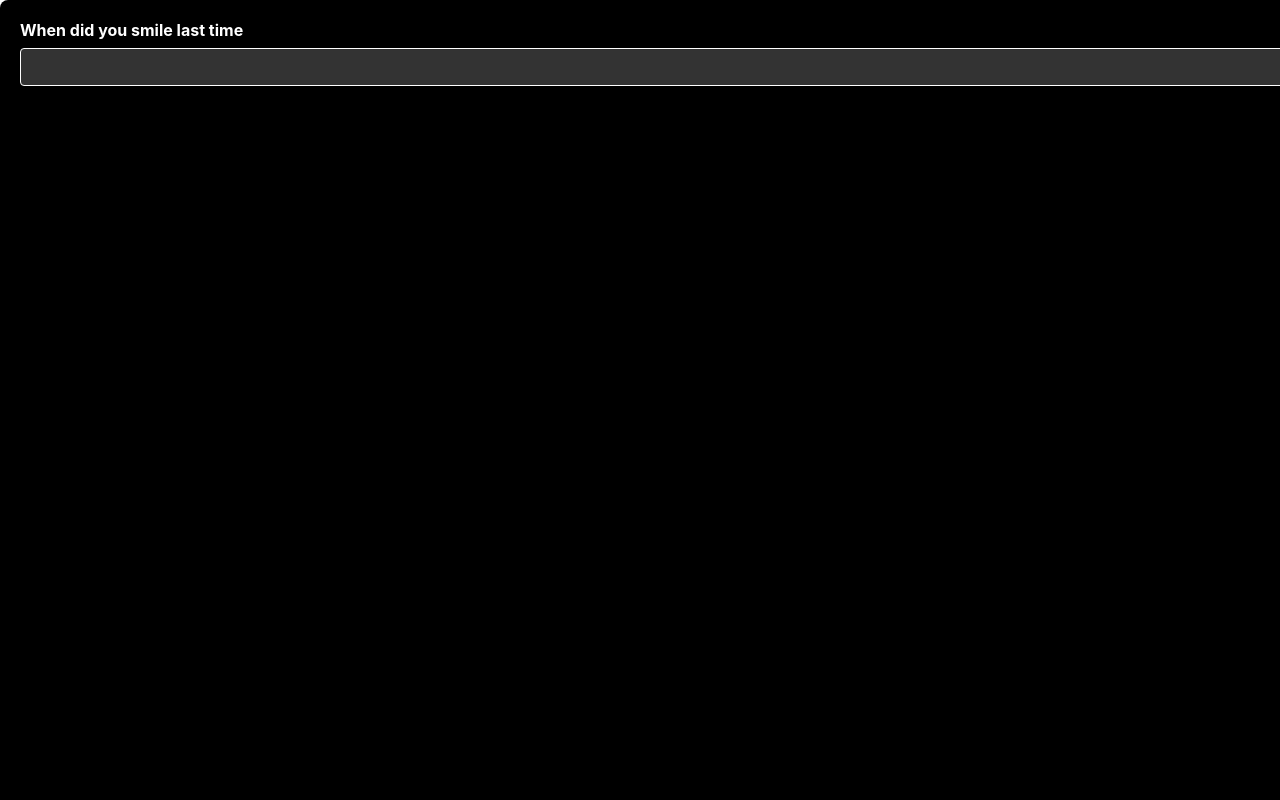
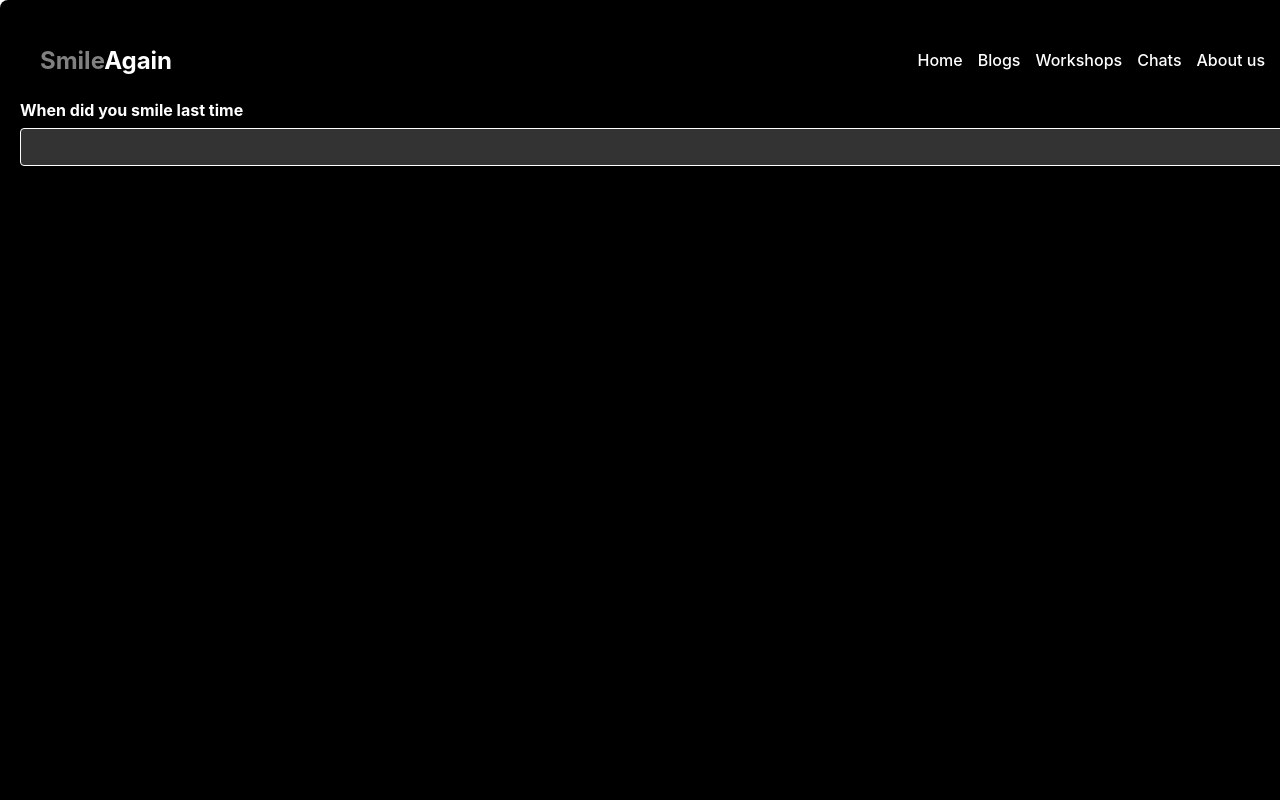
Before and after one commit to saisreekantam/SMILE_AGAIN, a React (Create React App) app in the folder frontend/: page /home in a window 1280 px wide. Shown: the top 800 px of the page. Built offline with nearby package versions, Linux system fonts and the light colour scheme.

Commit message:
Problem Description Page

```diff
--- /dev/null
+++ b/frontend/src/NavAfterLogin.css
@@ -0,0 +1,43 @@
+.TopNavBar {
+    display: flex;
+    justify-content: space-between; /* Space out Logo and Links */
+    align-items: center; /* Vertically center the elements */
+    height: 80px;
+    width: 100%; /* Ensure it takes full width of the parent */
+    padding: 0 20px; /* Optional: padding to add some space on the sides */
+    color: black;
+    box-sizing: border-box; /* Ensures padding doesn't affect width */
+  }
+  .Smile{
+    color: gray;
+  }
+  .Again{
+    color: white;
+  }
+
+  .Logo {
+    font-size: 24px;
+    font-weight: bold;
+    white-space: nowrap; /* Prevent logo text from wrapping */
+  }
+
+
+  .Links {
+    display: flex; /* Align links horizontally */
+    gap: 15px; /* Space between the links */
+    margin-left: auto; /* Push Links div to the right */
+    flex-wrap: nowrap; /* Ensure no wrapping of links */
+    color: white;
+  }
+
+  .Links a {
+    text-decoration: none;
+    color: white;
+    font-size: 16px;
+    font-weight: 500;
+    white-space: nowrap; /* Prevent links from wrapping */
+  }
+
+  .TopNavBar {
+    overflow: hidden; /* Prevent horizontal scroll */
+  }
--- /dev/null
+++ b/frontend/src/NavAfterLogin.js
@@ -0,0 +1,27 @@
+import React from "react";
+import "./NavAfterLogin.css"
+
+const NavAfterLogin=() => {
+    const userName=localStorage.getItem("username");
+    return(
+        <div className="navContainer">
+            <nav className="TopNavBar">
+                <div className="Logo">
+                    <span className="Smile">Smile</span>
+                    <span className="Again">Again</span>
+                </div>
+                <div className="Links">
+                    <a href="">Home</a>
+                    <a href="">Blogs</a>
+                    <a href="">Workshops</a>
+                    <a href="">Chats</a>
+                    <a href="">About us</a>
+                    <a href="/profile">{userName}</a>
+                </div>
+            </nav>
+        </div>
+    );
+
+}
+
+export default NavAfterLogin;
--- a/frontend/src/ProblemDescriptionFile.css
+++ b/frontend/src/ProblemDescriptionFile.css
@@ -8,7 +8,7 @@
     border-radius: 8px;
     box-shadow: 0 4px 8px rgba(255, 255, 255, 0.1);
     width: 100%;
-    max-width: 1300px;
+    max-width: 1500px;
     margin: auto;
     height: 1000px;
   }
--- a/frontend/src/ProblemDescriptionForm.js
+++ b/frontend/src/ProblemDescriptionForm.js
@@ -1,5 +1,6 @@
 import React,{useState} from "react";
 import "./ProblemDescriptionFile.css";
+import NavAfterLogin from "./NavAfterLogin";
 const ProblemDescriptionForm=() => {
     const [currentStep,setCurrentStep] = useState(0);
     const [formData,setFormData] = useState({
@@ -40,6 +41,7 @@ const ProblemDescriptionForm=() => {
     };
     return(
         <div className="formContainer">
+            <NavAfterLogin />
             <form onSubmit={handleSubmit}>
                 {formFields.map((field,index) => (
                     <div key={field.id} style={{ display:index <= currentStep ? "block" : "none"}}>
--- a/frontend/src/RegistrationPage.js
+++ b/frontend/src/RegistrationPage.js
@@ -21,7 +21,11 @@ function RegistrationPage() {
         try{
            const response = await axios.post("http://localhost:8000/auth/register",data,{headers: { 'Content-Type' : 'application/json'}});
            console.log(response.data.message);
-           navigate('/home');
+           if(response.status===200){
+            const { name } = data;
+            localStorage.setItem("username",name);
+            navigate('/home');
+           }
         } catch (err){
             console.error('Error Saving workout: ',err);
         }
```
Also changed, not shown: frontend/src/RelatedBlogs.js (added, +22 -0 lines), frontend/src/RelatedBlogs.css (added).
